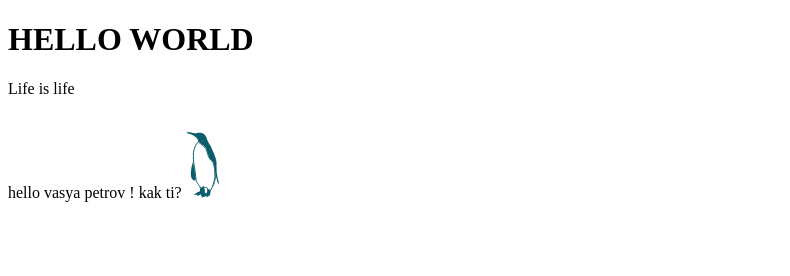
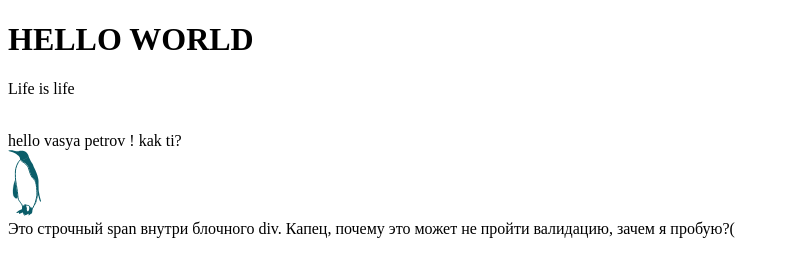
Before and after one commit to drunich-z/hello-world, a plain HTML site: page index.html in a window 1280 px wide. Shown: the whole page, without its empty margins (0-790 px from the left). Drawn offline with Linux system fonts and the light colour scheme.

Commit message:
Update index.html

```diff
--- a/index.html
+++ b/index.html
@@ -13,6 +13,12 @@
     </p>
     <br>
     <span>hello vasya <span> petrov </span> ! kak ti? </span>
+    <br>
     <img src="./penguin.svg" alt="penguin-image">
+    <div>
+      <section>
+        <span> Это строчный span внутри блочного div. Капец, почему это может не пройти валидацию, зачем я пробую?( </span>
+      </section>
+    </div>
   </body>
 </html>
```
